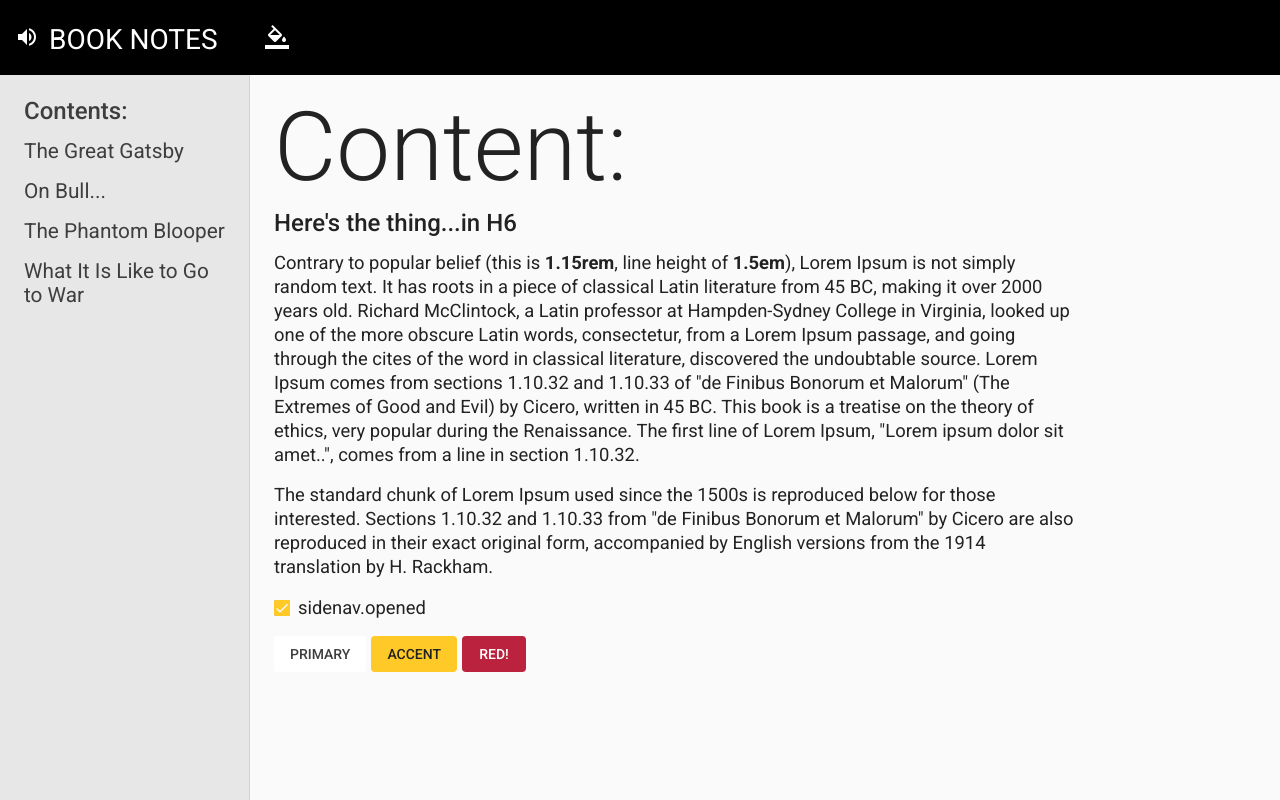
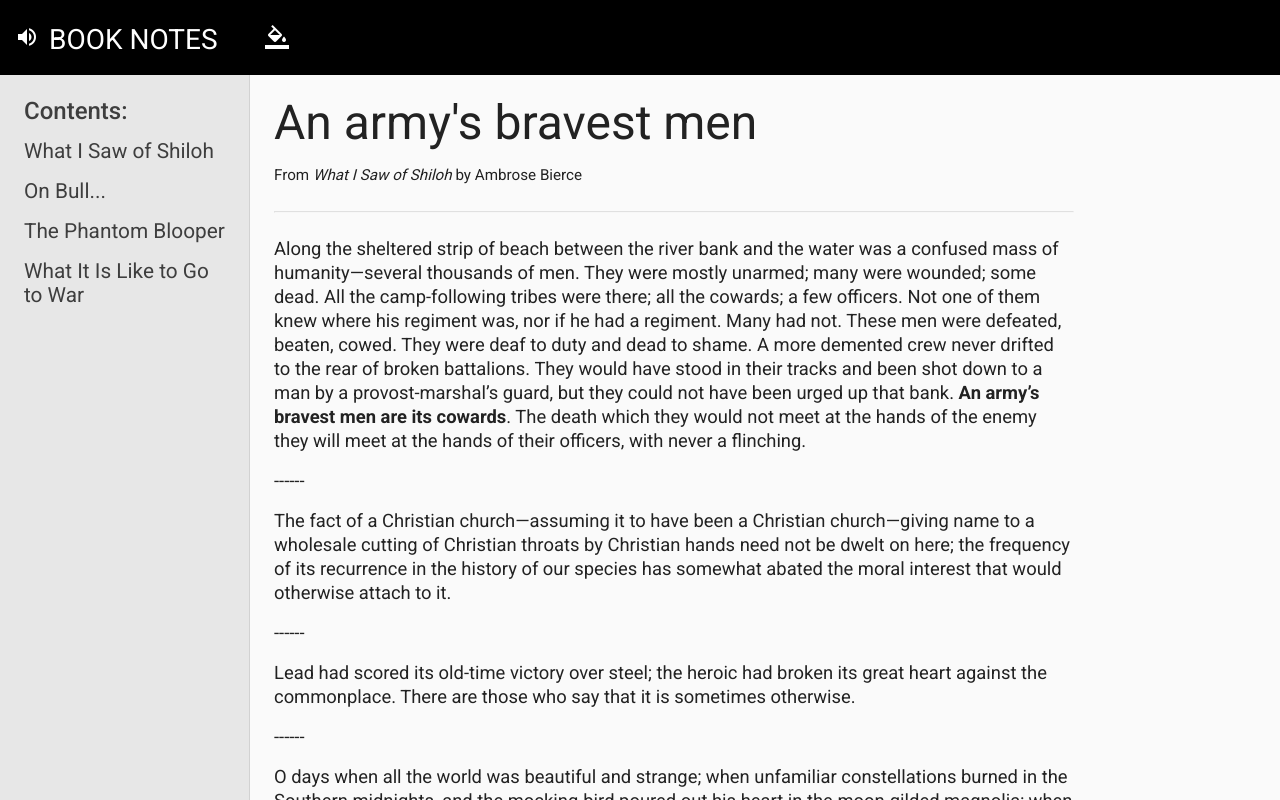
Before and after one commit to dkmullen/projectone, an Angular app: page / in a window 1280 px wide. Shown: the top 800 px of the page. Built offline with nearby package versions, Linux system fonts and the light colour scheme.

Commit message:
add bierce

```diff
--- a/src/app/pages/pageone/pageone.component.html
+++ b/src/app/pages/pageone/pageone.component.html
@@ -1,4 +1,10 @@
-<h1>Content:</h1>
-<h6>Here's the thing...in H6</h6>
-<p>Contrary to popular belief (this is <strong>1.15rem</strong>, line height of <strong>1.5em</strong>), Lorem Ipsum is not simply random text. It has roots in a piece of classical Latin literature from 45 BC, making it over 2000 years old. Richard McClintock, a Latin professor at Hampden-Sydney College in Virginia, looked up one of the more obscure Latin words, consectetur, from a Lorem Ipsum passage, and going through the cites of the word in classical literature, discovered the undoubtable source. Lorem Ipsum comes from sections 1.10.32 and 1.10.33 of "de Finibus Bonorum et Malorum" (The Extremes of Good and Evil) by Cicero, written in 45 BC. This book is a treatise on the theory of ethics, very popular during the Renaissance. The first line of Lorem Ipsum, "Lorem ipsum dolor sit amet..", comes from a line in section 1.10.32.</p>
-<p>The standard chunk of Lorem Ipsum used since the 1500s is reproduced below for those interested. Sections 1.10.32 and 1.10.33 from "de Finibus Bonorum et Malorum" by Cicero are also reproduced in their exact original form, accompanied by English versions from the 1914 translation by H. Rackham.</p>
+<h3>An army's bravest men</h3>
+<p class="reference">From <i>What I Saw of Shiloh</i> by Ambrose Bierce</p>
+<hr>
+<p>Along the sheltered strip of beach between the river bank and the water was a confused mass of humanity—several thousands of men. They were mostly unarmed; many were wounded; some dead. All the camp-following tribes were there; all the cowards; a few officers. Not one of them knew where his regiment was, nor if he had a regiment. Many had not. These men were defeated, beaten, cowed. They were deaf to duty and dead to shame. A more demented crew never drifted to the rear of broken battalions. They would have stood in their tracks and been shot down to a man by a provost-marshal’s guard, but they could not have been urged up that bank. <strong>An army’s bravest men are its cowards</strong>. The death which they would not meet at the hands of the enemy they will meet at the hands of their officers, with never a flinching.</p>
+<p>------</p>
+<p>The fact of a Christian church—assuming it to have been a Christian church—giving name to a wholesale cutting of Christian throats by Christian hands need not be dwelt on here; the frequency of its recurrence in the history of our species has somewhat abated the moral interest that would otherwise attach to it.</p>
+<p>------</p>
+<p>Lead had scored its old-time victory over steel; the heroic had broken its great heart against the commonplace. There are those who say that it is sometimes otherwise.</p>
+<p>------</p>
+<p>O days when all the world was beautiful and strange; when unfamiliar constellations burned in the Southern midnights, and the mocking-bird poured out his heart in the moon-gilded magnolia; when there was something new under a new sun; will your fine, far memories ever cease to lay contrasting pictures athwart the harsher features of this later world, accentuating the ugliness of the longer and tamer life? Is it not strange that the phantoms of a blood-stained period have so airy a grace and look with so tender eyes?—that I recall with difficulty the danger and death and horrors of the time, and without effort all that was gracious and picturesque? <strong>Youth, there is no such wizard as thou!</strong> Give me but one touch of thine artist hand upon the dull canvas of the Present; gild for but one moment the drear and somber scenes of to-day, and I will willingly surrender an other life than the one that I should have thrown away at Shiloh.</p>
--- a/src/app/sidenav/sidenav.component.html
+++ b/src/app/sidenav/sidenav.component.html
@@ -1,7 +1,7 @@
 <div class="contents-wrapper">
   <h6>Contents:</h6>
   <ul class="contents-list">
-    <li routerLinkActive="active" (click)="closeIfMoblie()"><a routerLink="">The Great Gatsby</a></li>
+    <li routerLinkActive="active" (click)="closeIfMoblie()"><a routerLink="">What I Saw of Shiloh</a></li>
     <li routerLinkActive="active" (click)="closeIfMoblie()"><a routerLink="pagetwo">On Bull...</a></li>
     <li routerLinkActive="active" (click)="closeIfMoblie()"><a routerLink="pagethree">The Phantom Blooper</a></li>
     <li routerLinkActive="active" (click)="closeIfMoblie()"><a routerLink="pagefour">What It Is Like to Go to War</a></li>
```
